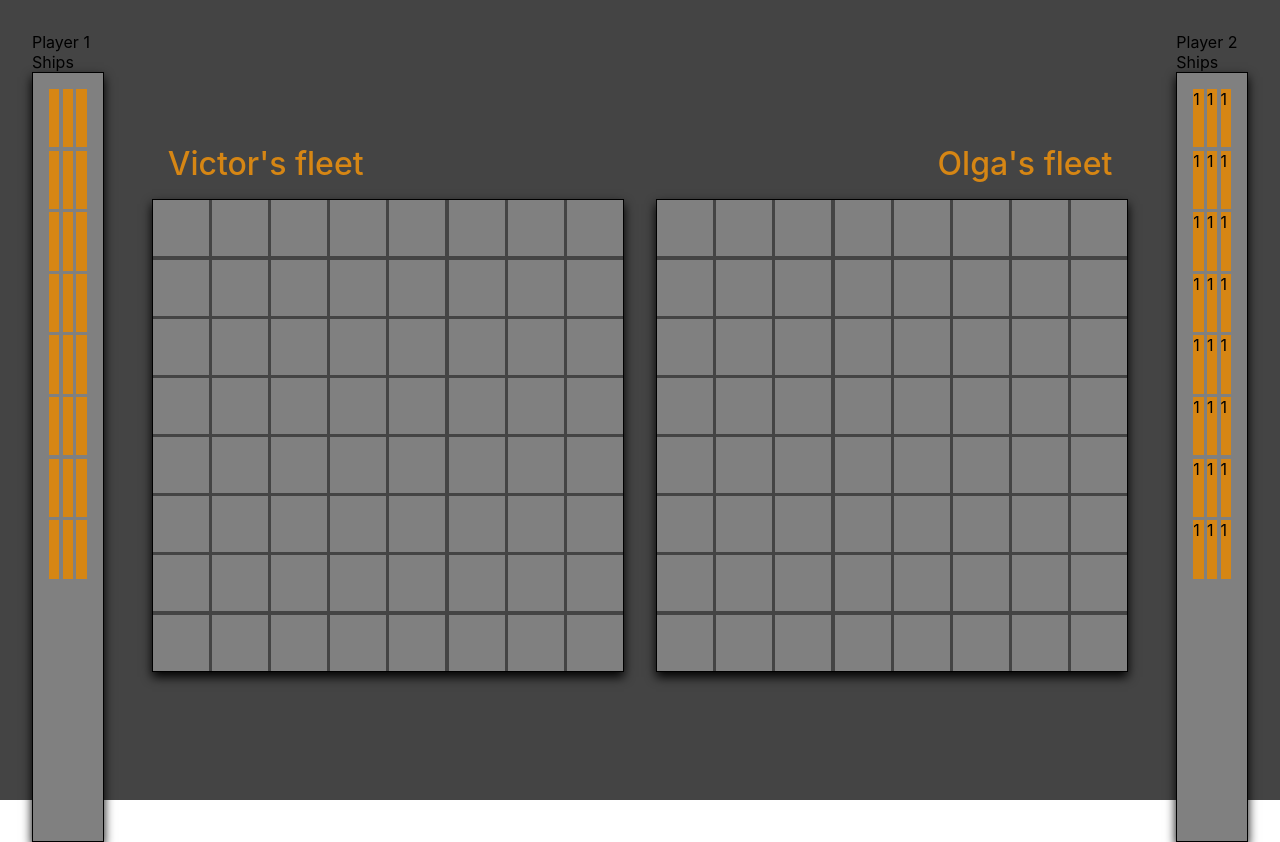
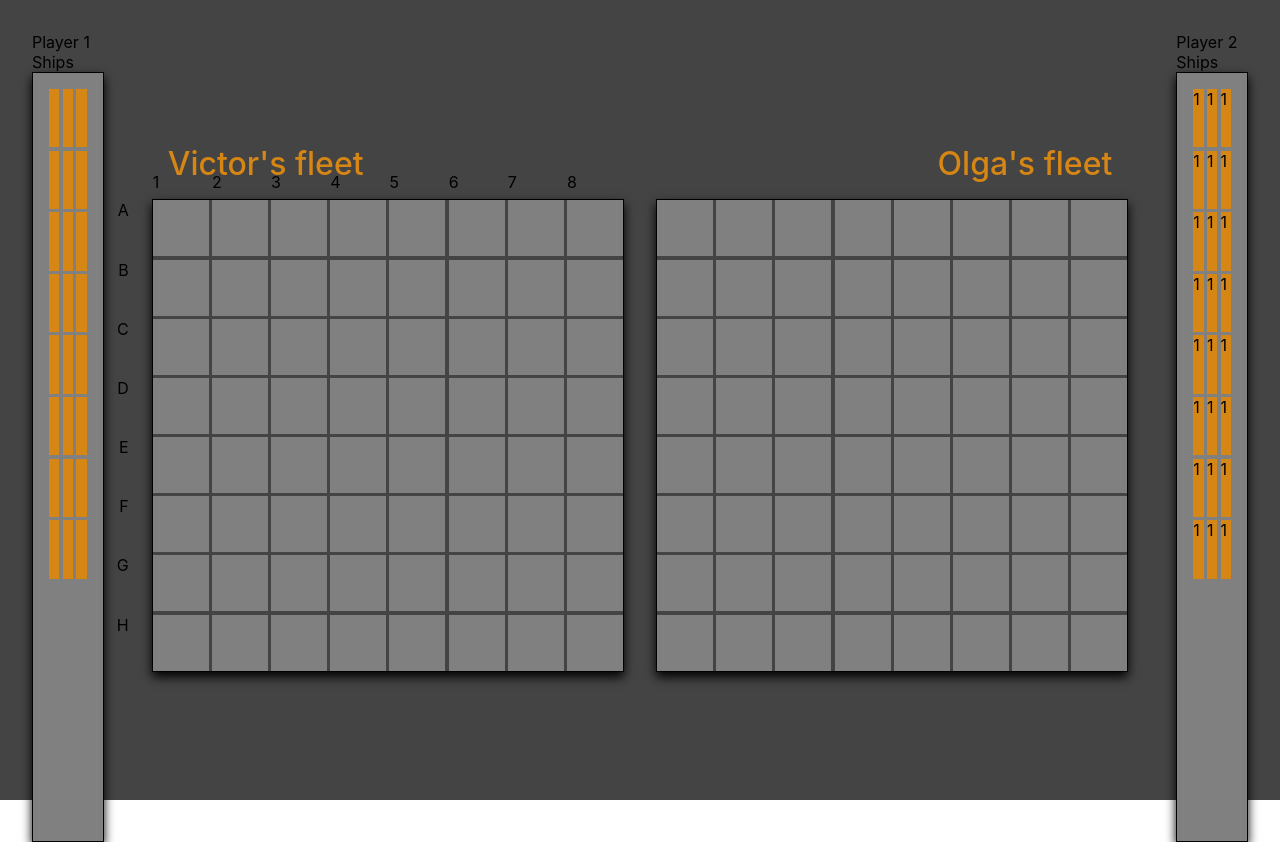
Before and after one commit to Vikms95/js-top-battleship, a website built with webpack: page dist/index.html in a window 1280 px wide. Built offline with nearby package versions, Linux system fonts and the light colour scheme.

Commit message:
Add coordinate divs to first grid

```diff
--- a/src/style.css
+++ b/src/style.css
@@ -93,3 +93,12 @@ body{
   background-color: var(--grid-color);
   position: relative;
 }
+.top-coordinates{
+  position: absolute;
+  bottom: 4rem;
+}
+
+.left-coordinates{
+  position:absolute;
+  right: 5rem;
+}
```
Also changed, not shown: dist/index.html.
